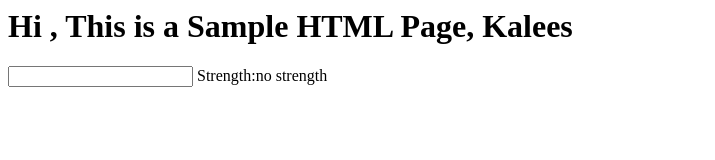
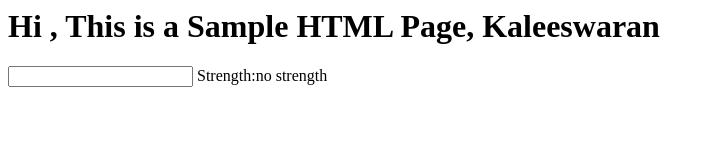
Before and after one commit to kaleeswaranpm/FirstHTML, a plain HTML site: page index.html in a window 1280 px wide. Shown: the whole page, without its empty margins (0-715 px from the left). Drawn offline with Linux system fonts and the light colour scheme.

Commit message:
Update Desc

```diff
--- a/index.html
+++ b/index.html
@@ -1,5 +1,5 @@
 <html>
-    <h1>Hi , This is a Sample HTML Page, Kalees</h1>
+    <h1>Hi , This is a Sample HTML Page, Kaleeswaran</h1>
     <body>
         <script>
                 function validate(){
```
